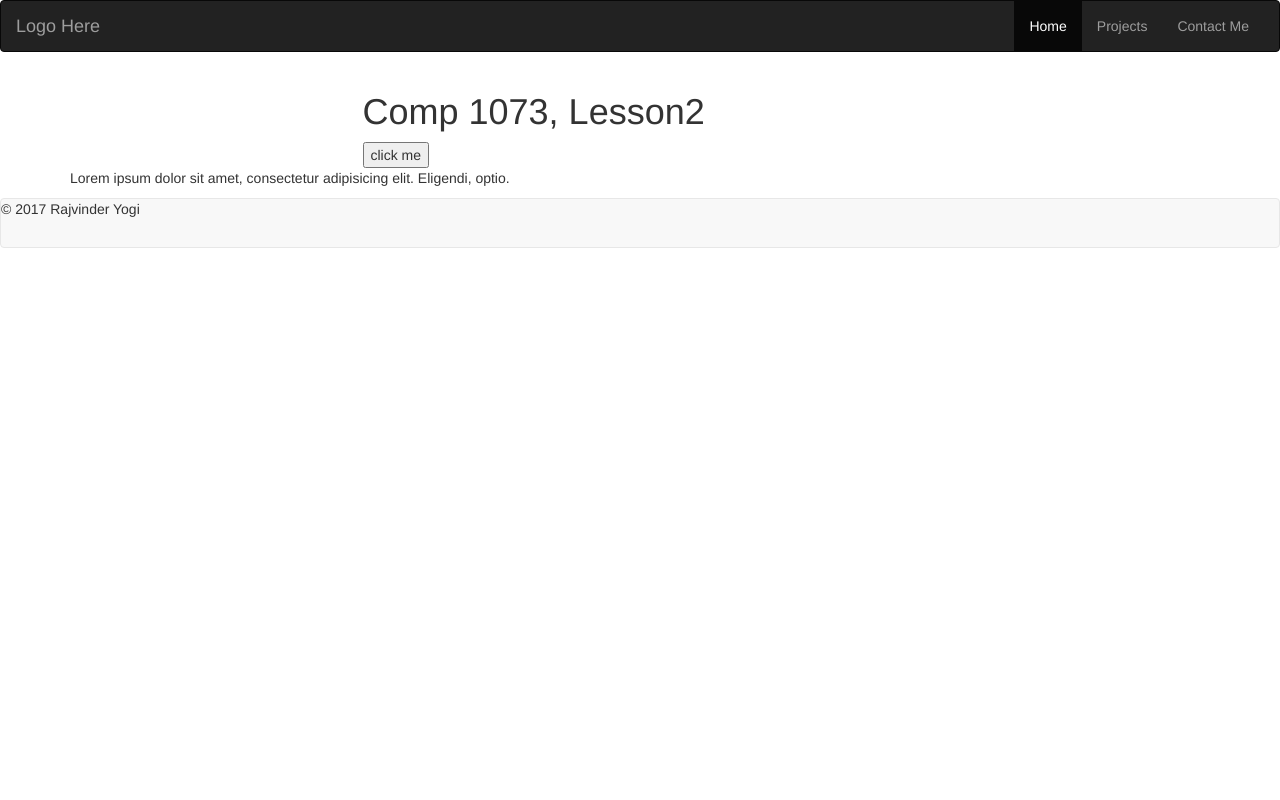
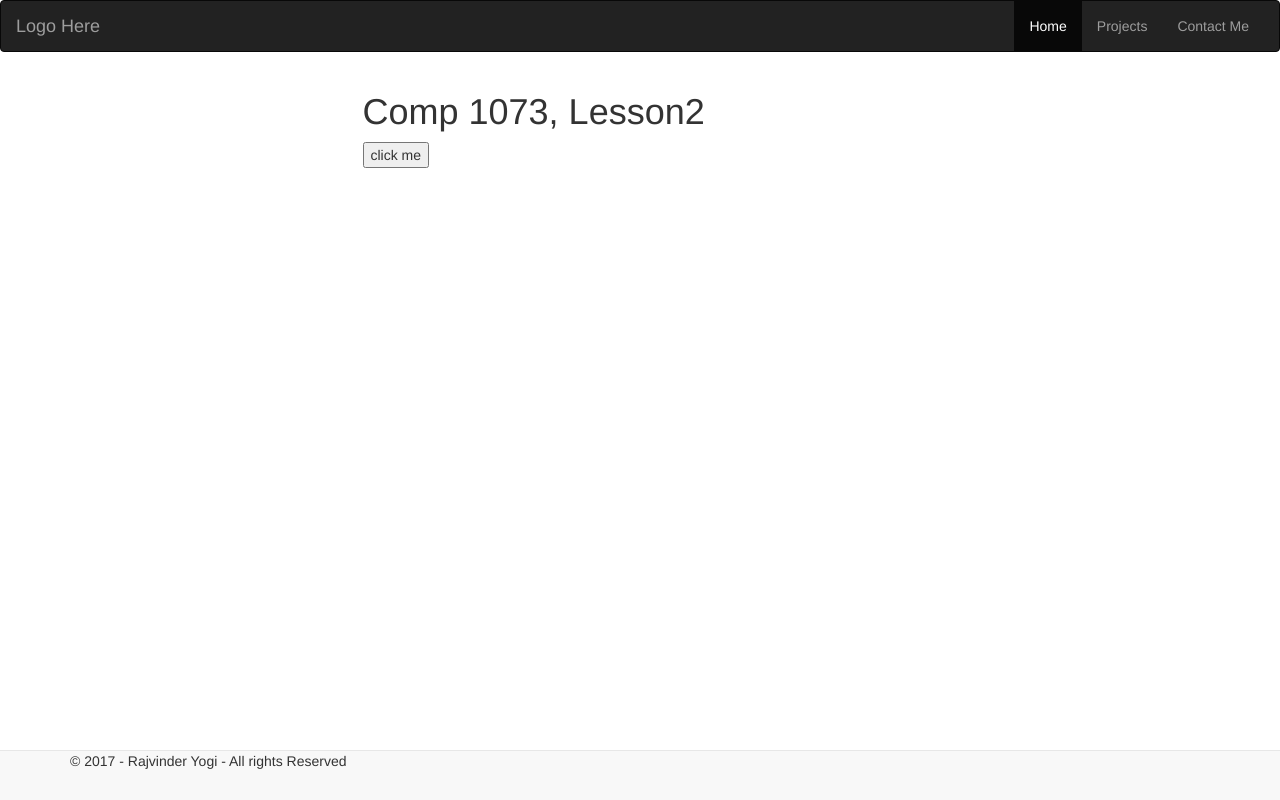
Before and after one commit to RajvinderYogi/Client-side-Scripting-lesson2, a website: page index.html in a window 1280 px wide. Drawn offline with Linux system fonts and the light colour scheme.

Commit message:
fixed sticky footer

```diff
--- a/index.html
+++ b/index.html
@@ -43,16 +43,12 @@
                 <button id="">click me</button>
             </div>
         </div>
-
-        <p>Lorem ipsum dolor sit amet, consectetur adipisicing elit. Eligendi, optio.</p>
     </div>
-
-
-    </main>
+   </main>
     <!-- footer-->
-    <nav class="navbar navbar-default navbar-fixed">
-        <div class="conatiner">
-            </h4>&copy 2017 Rajvinder Yogi</h4>
+    <nav class="navbar navbar-default navbar-fixed-bottom">
+        <div class="container">
+            </h4> &copy 2017 - Rajvinder Yogi - All rights Reserved</h4>
         </div>
     </nav>
 
```
